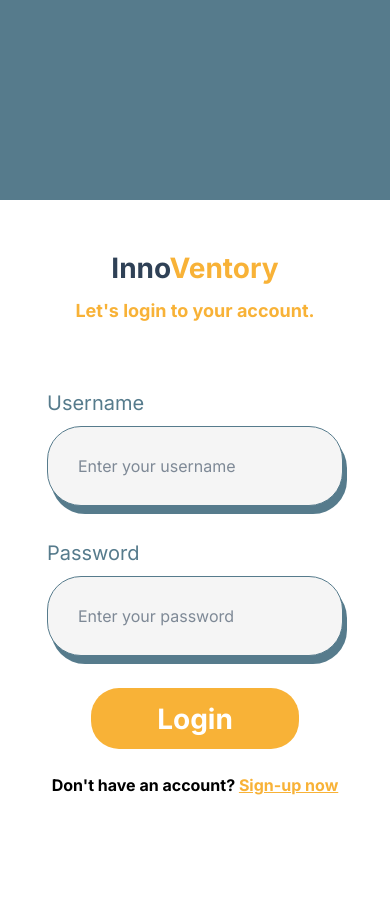
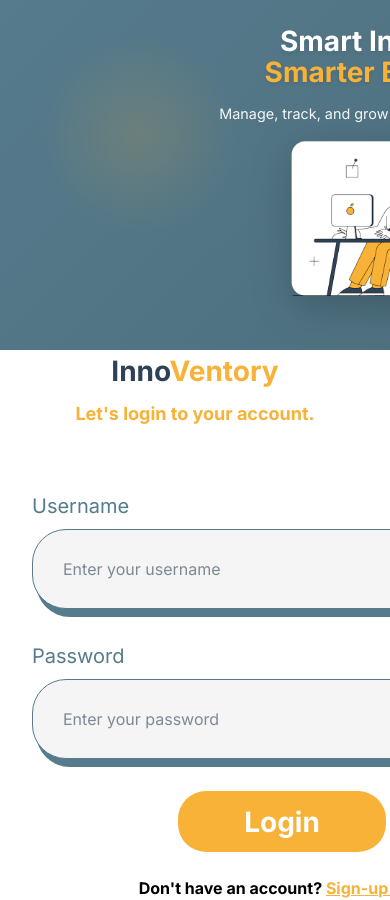
Before and after one commit to michaela-es/innoventory, a Django app: page /users/login/ in a window 390 px wide. Before the commit the page ends 795 px from the top, so only its background shows below. Run offline with Django 5.2, Linux system fonts and the light colour scheme.

Commit message:
feature(innoventory): added image and text on blue panel in login page

```diff
--- a/innoventory/users/static/users/css/loginstyles.css
+++ b/innoventory/users/static/users/css/loginstyles.css
@@ -79,6 +79,7 @@ body {
 
 .login-bottom {
     display: flex;
+    width: 500px;
     flex-direction: column;
     align-items: center;
     gap: 1.5rem;
@@ -221,15 +222,158 @@ body {
     color: var(--form-accent-hover);
 }
 
+
 /* Right panel - Blue panel */
 .blue-panel {
-  width: 800px;
+    width: 750px;
     height: 100vh;
-  background-color: var(--form-panel);
-  flex-shrink: 0;
+    background: linear-gradient(135deg, var(--form-panel) 0%, #4a6b7a 100%);
+    display: flex;
+    flex-direction: column;
+    align-items: center;
+    justify-content: center;
+    padding: 3rem 2rem;
+    position: relative;
+    text-align: center;
+    color: white;
 }
 
-/* Responsive design */
+.blue-panel-content {
+    display: flex;
+    flex-direction: column;
+    align-items: center;
+    gap: 2.5rem;
+    z-index: 3;
+    position: relative;
+    max-width: 600px;
+}
+
+.blue-panel-text {
+    text-align: center;
+}
+
+.blue-panel-title {
+    font-size: 3rem;
+    font-weight: 700;
+    line-height: 1.1;
+    margin-bottom: 1rem;
+    text-shadow: 0 2px 4px rgba(0, 0, 0, 0.1);
+}
+
+.blue-panel-title .accent-text {
+    color: var(--form-accent);
+    display: block;
+}
+
+.blue-panel-subtitle {
+    font-size: 1.25rem;
+    font-weight: 400;
+    opacity: 0.95;
+    line-height: 1.4;
+}
+
+.blue-panel img {
+    max-width: 100%;
+    max-height: 350px;
+    object-fit: contain;
+    filter: drop-shadow(0 10px 20px rgba(0, 0, 0, 0.2));
+    transition: transform 0.3s ease;
+}
+
+.blue-panel img:hover {
+    transform: translateY(-5px);
+}
+
+/* Background decoration */
+.blue-panel::before {
+    content: '';
+    position: absolute;
+    top: 10%;
+    left: 5%;
+    width: 200px;
+    height: 200px;
+    background: radial-gradient(circle, rgba(248, 178, 55, 0.15) 0%, transparent 70%);
+    border-radius: 50%;
+    z-index: 1;
+}
+
+.blue-panel::after {
+    content: '';
+    position: absolute;
+    bottom: 15%;
+    right: 8%;
+    width: 150px;
+    height: 150px;
+    background: radial-gradient(circle, rgba(248, 178, 55, 0.1) 0%, transparent 70%);
+    border-radius: 50%;
+    z-index: 1;
+}
+
+/* Responsive design for blue panel */
+@media (max-width: 1200px) {
+    .blue-panel {
+        width: 500px;
+        padding: 2rem;
+    }
+
+    .blue-panel-title {
+        font-size: 2.5rem;
+    }
+
+    .blue-panel-subtitle {
+        font-size: 1.1rem;
+    }
+}
+
+@media (max-width: 768px) {
+    .register-container {
+        flex-direction: column;
+    }
+
+    .blue-panel {
+        width: 100%;
+        height: auto;
+        min-height: 400px;
+        order: -1;
+        padding: 2rem 1.5rem;
+    }
+
+    .blue-panel-content {
+        gap: 2rem;
+    }
+
+    .blue-panel-title {
+        font-size: 2rem;
+    }
+
+    .blue-panel-subtitle {
+        font-size: 1rem;
+    }
+
+    .blue-panel img {
+        max-height: 250px;
+    }
+}
+
+@media (max-width: 480px) {
+    .blue-panel {
+        padding: 1.5rem 1rem;
+        min-height: 350px;
+    }
+
+    .blue-panel-title {
+        font-size: 1.75rem;
+    }
+
+    .blue-panel-subtitle {
+        font-size: 0.9rem;
+    }
+
+    .blue-panel img {
+        max-height: 200px;
+    }
+}
+
 @media (max-width: 1200px) {
 .form-panel {
     padding: 0 2rem;
--- a/innoventory/users/templates/users/login.html
+++ b/innoventory/users/templates/users/login.html
@@ -13,8 +13,12 @@
 </head>
 <body>
   <div class="register-container">
-    <div class="blue-panel"></div>
-
+        <div class="blue-panel">
+            <h2 class="blue-panel-title">Smart Inventory <br>
+                <span class="accent-text">Smarter Business.</span></h2>
+            <p class="blue-panel-subtitle">Manage, track, and grow your business with ease.</p>
+            <img src="{% static 'users/images/login-img.png' %}" alt="Login Image">
+        </div>
     <div class="form-panel">
       <div class="header">
         <h1>Inno<span style="color: var(--form-accent);">Ventory</span></h1>
@@ -68,27 +72,5 @@
       </form>
     </div>
   </div>
-
-  <script>
-    document.getElementById('loginForm').addEventListener('submit', function(e) {
-      e.preventDefault();
-
-      const username = document.getElementById('username').value.trim();
-      const password = document.getElementById('password').value.trim();
-
-      if (!username) {
-        alert('Please enter your username');
-        return;
-      }
-
-      if (!password) {
-        alert('Please enter your password');
-        return;
-      }
-
-      console.log('Login attempt:', { username, password });
-      alert('implement login functionality here');
-    });
-  </script>
 </body>
 </html>
--- a/innoventory/users/templates/users/register.html
+++ b/innoventory/users/templates/users/register.html
@@ -143,8 +143,5 @@
         <!-- Right Panel - Blue Panel -->
         <div class="blue-panel"></div>
     </div>
-
-    <!-- JavaScript -->
-    <script src="{% static 'users/js/script.js' %}"></script>
 </body>
 </html>
```
Also changed, not shown: innoventory/users/static/users/images/login-img.png (added). Lines whose indentation alone changed are shown as unchanged.
